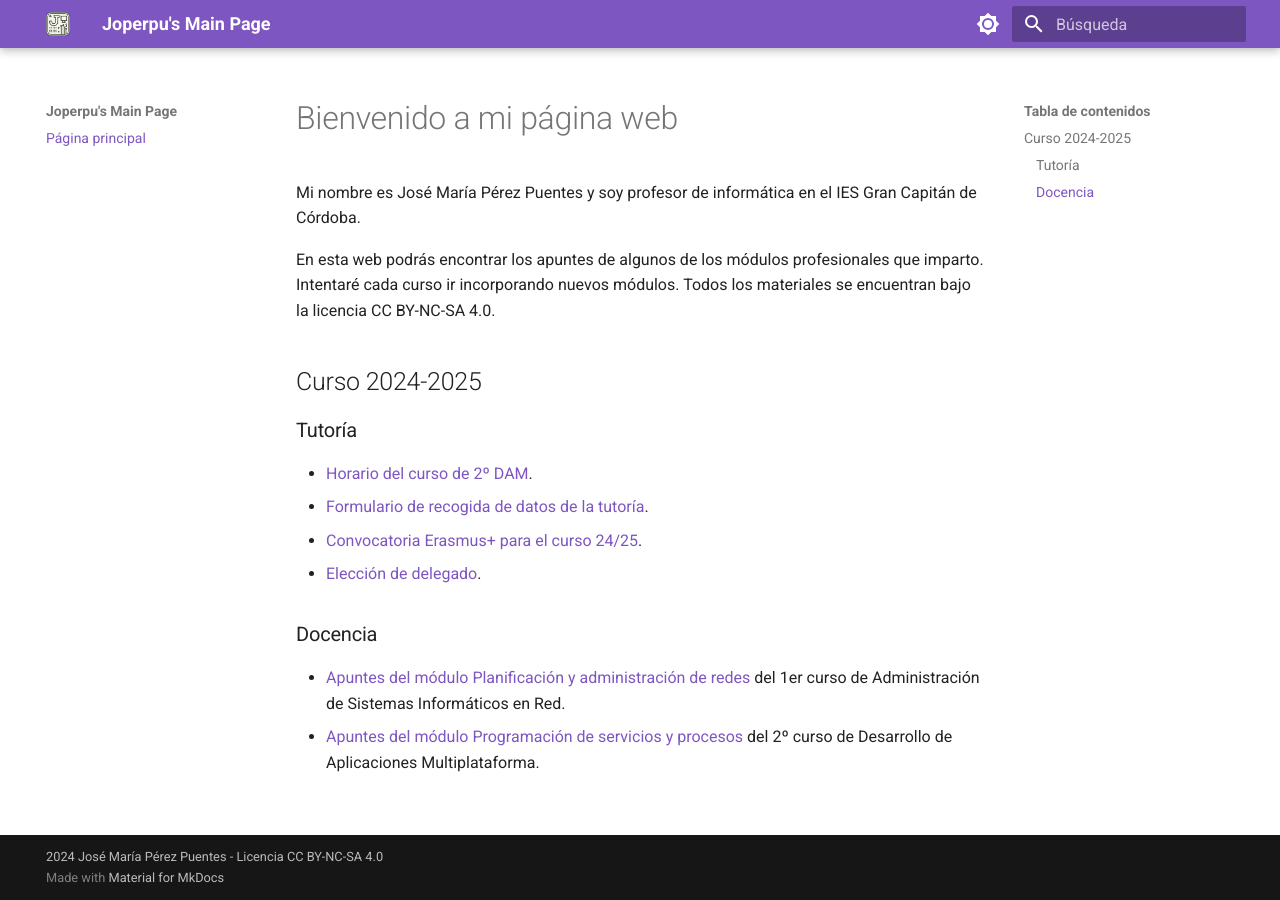
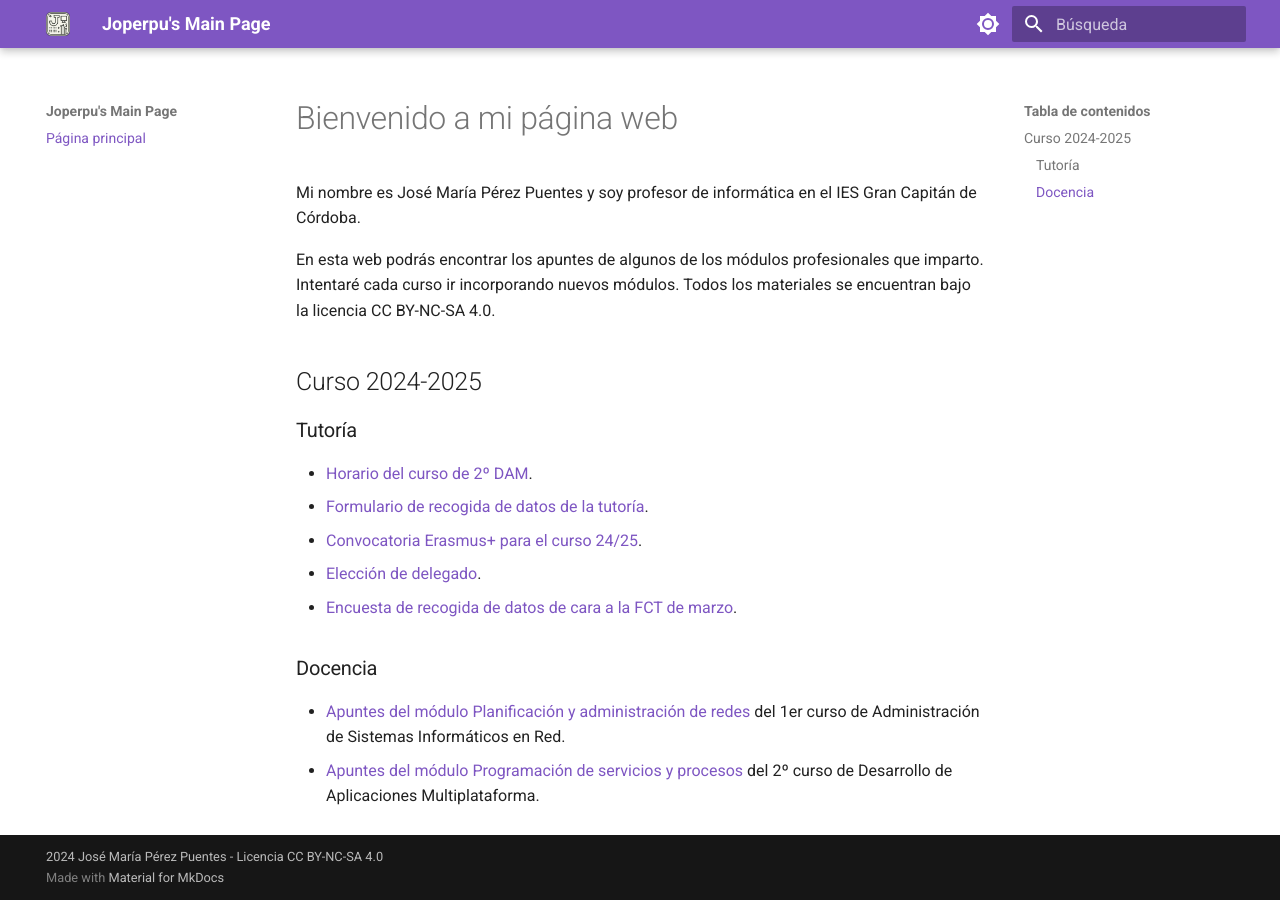
Before and after one commit to Joperpu/joperpu.github.io, an MkDocs documentation site: the page built from docs/index.md, in a window 1280 px wide. Built offline with MkDocs 1.6.1 and Material for MkDocs 9.7.7, drawn with Linux system fonts in a browser that asks for light colours.

Commit message:
Formulario FCT para tutoría

```diff
--- a/docs/index.md
+++ b/docs/index.md
@@ -12,6 +12,7 @@ En esta web podrás encontrar los apuntes de algunos de los módulos profesional
 * [Formulario de recogida de datos de la tutoría](https://forms.gle/bDMAQNrT4D1tQLE87).
 * [Convocatoria Erasmus+ para el curso 24/25](assets/files/ConvocatoriaErasmusCFGS24-25.pdf).
 * [Elección de delegado](assets/files/eleccion_delegado.pdf).
+* [Encuesta de recogida de datos de cara a la FCT de marzo](https://docs.google.com/forms/d/e/1FAIpQLSe3DHQvwAEGszSN_Erqk4lBiNg2Vvoy_2S1YTZz70JZUTkLTQ/viewform).
 
 ### Docencia
 
```
Also changed, not shown: 1 other file.
